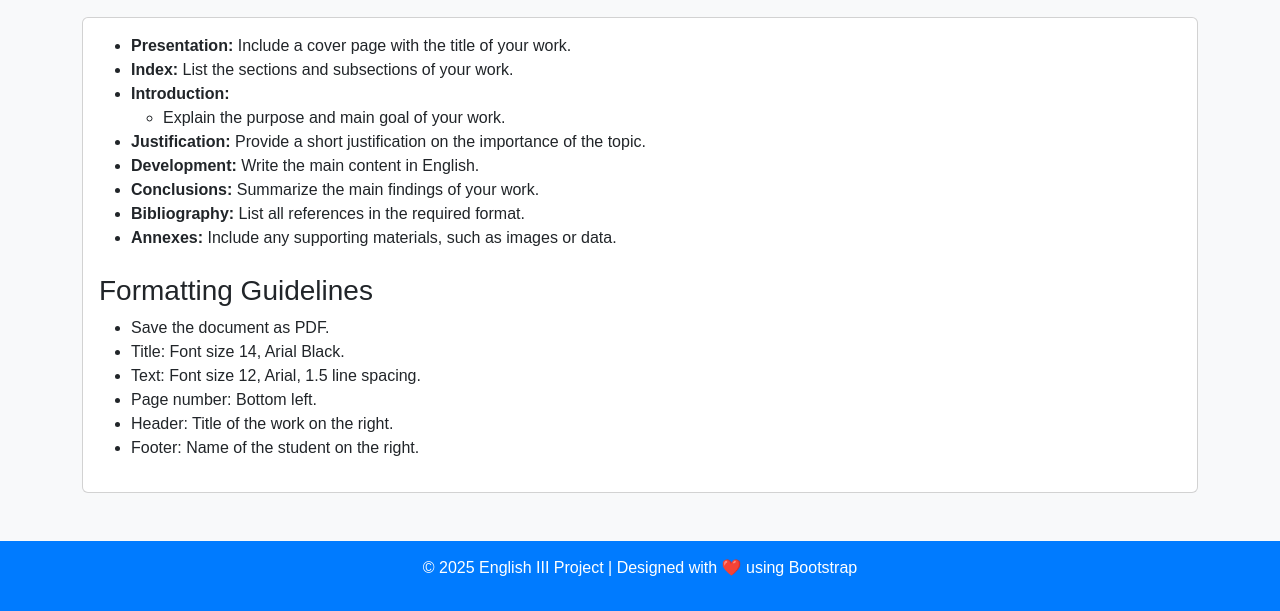
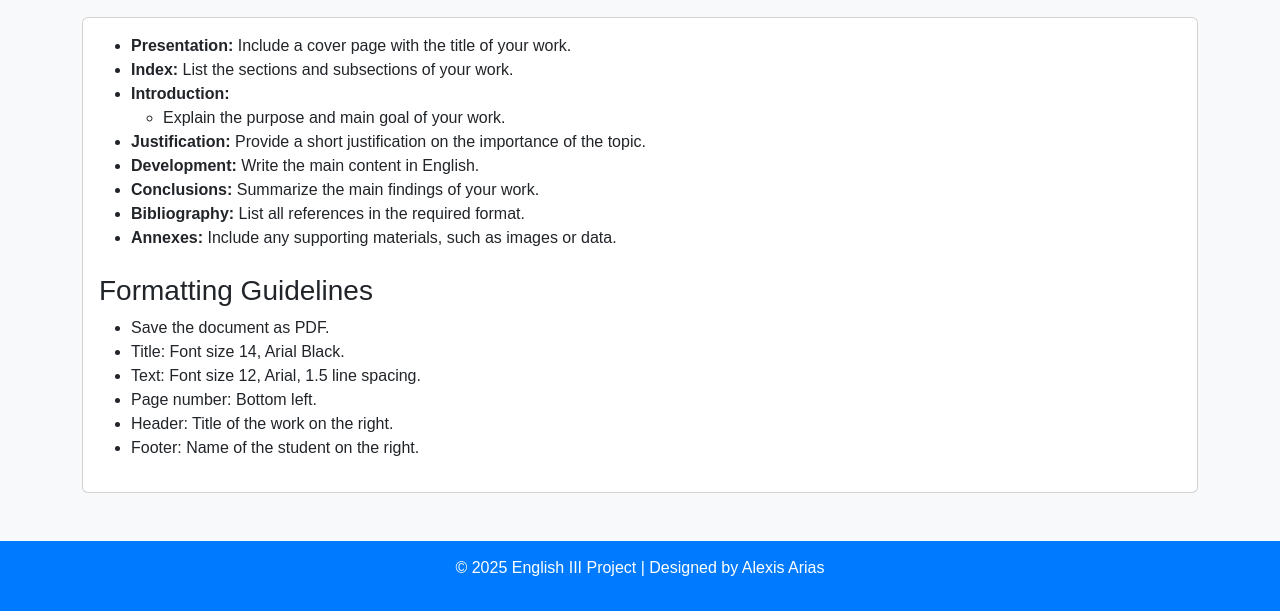
Before and after one commit to Aarias23/english-3-final-project, a plain HTML site: page final_structure.html in a window 1280 px wide. Shown: the part 225-836 px from the top of the page. Drawn offline with nearby package versions, Linux system fonts and the light colour scheme.

Commit message:
Update final_structure.html

```diff
--- a/final_structure.html
+++ b/final_structure.html
@@ -68,7 +68,7 @@
   </main>
 
   <footer class="footer text-center">
-    <p>&copy; 2025 English III Project | Designed with ❤️ using Bootstrap</p>
+    <p>&copy; 2025 English III Project | Designed by Alexis Arias
   </footer>
 </body>
 </html>
```
